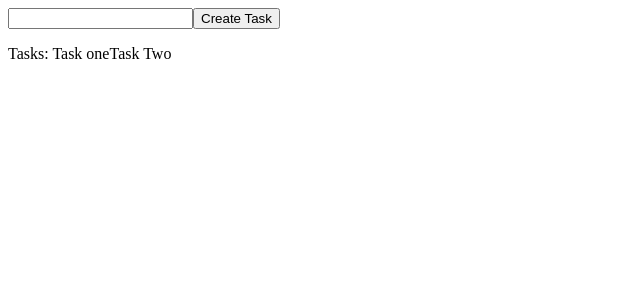
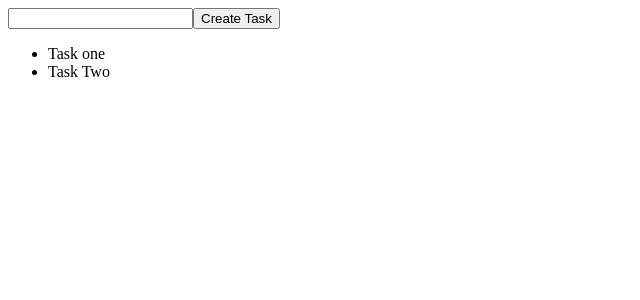
Before and after one commit to cmmartine/task-app, a React (Create React App) app: page / in a window 1280 px wide. Shown: the top 300 px of the page, without its empty margins (0-640 px from the left). Built offline with nearby package versions, Linux system fonts and the light colour scheme.

Commit message:
Changed tasks to a list, added keys

```diff
--- a/src/App.js
+++ b/src/App.js
@@ -19,7 +19,7 @@ class App extends Component{
       <>
         <input type="text" className="task-input" id="task-input"/>
         <input type="submit" className="task-submit" value="Create Task" onClick={this.addTask} />
-        <ShowTasks tasks={this.state.tasks} />
+        <ShowTasks tasks= {this.state.tasks.map(task => <li key={this.state.tasks.indexOf(task)}>{task}</li>)} />
       </>
     );
   }
--- a/src/components/Overview.js
+++ b/src/components/Overview.js
@@ -1,7 +1,7 @@
 function ShowTasks({tasks}){
     return (
       <div>
-        <p>Tasks: {tasks}</p>
+        <ul>{tasks}</ul>
       </div>
     );
 }
```
